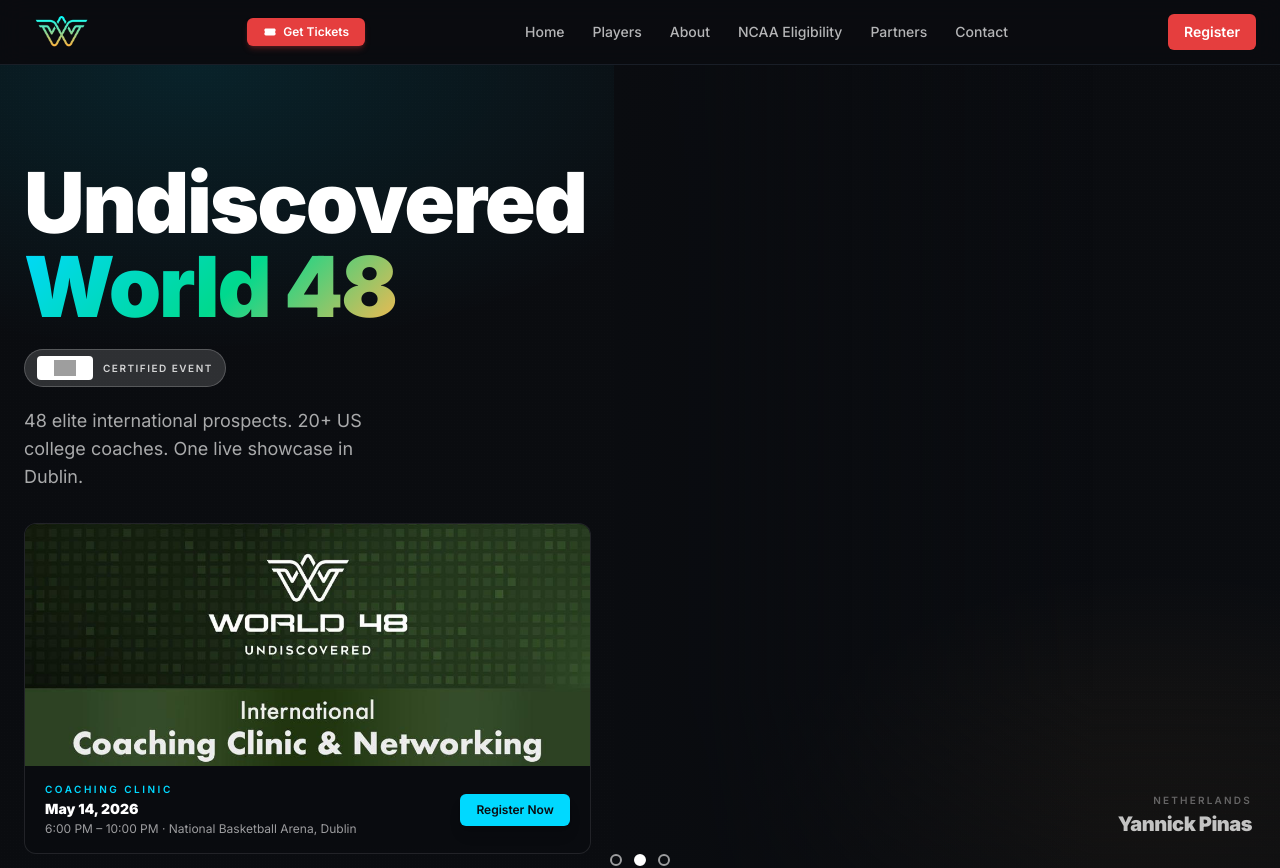
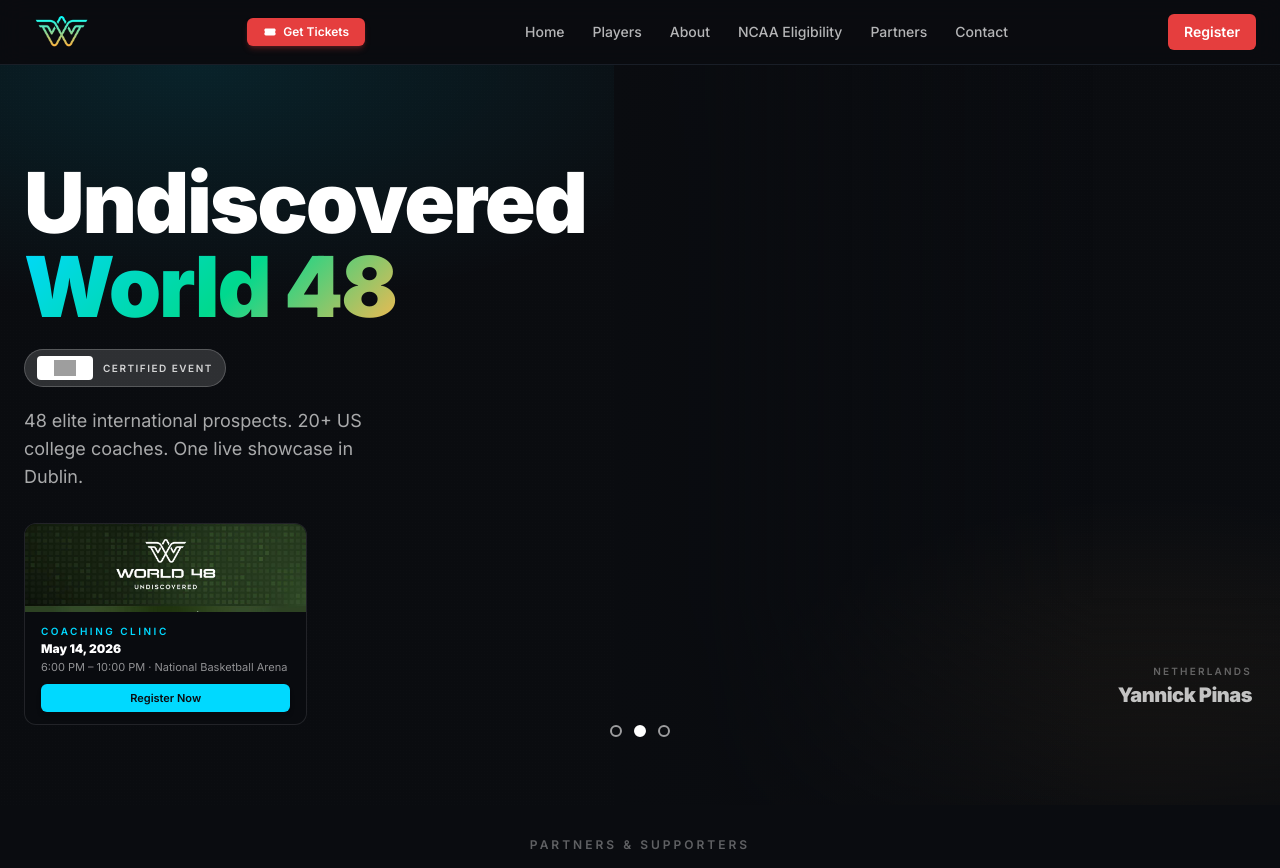
Before and after one commit to markreynolds25/world48-website, a Next.js app: page / in a window 1280 px wide. Shown: the top 868 px of the page. Built offline with nearby package versions, Linux system fonts and the light colour scheme; grey boxes are pictures that could not be loaded.

Commit message:
Coaching clinic card: half width and height, logo+heading only

```diff
--- a/components/CoachingClinicCard.tsx
+++ b/components/CoachingClinicCard.tsx
@@ -7,8 +7,8 @@
       className="mt-8 w-full overflow-hidden rounded-xl border border-white/10"
       style={{ background: "rgba(10,12,16,0.82)", backdropFilter: "blur(12px)" }}
     >
-      {/* ── Flyer image — clipped just above the yellow band (~34% height) ── */}
-      <div className="h-[242px] w-full overflow-hidden">
+      {/* ── Flyer image — top 25% (logo + heading) ── */}
+      <div className="h-[88px] w-full overflow-hidden">
         {/* eslint-disable-next-line @next/next/no-img-element */}
         <img
           src="/partners/coaching-clinic.jpeg"
@@ -17,23 +17,22 @@
         />
       </div>
 
-      {/* ── Info + CTA — flows directly below the cut ── */}
-      <div className="flex items-center justify-between gap-4 px-5 py-4">
+      {/* ── Info + CTA ── */}
+      <div className="flex flex-col gap-2 px-4 py-3">
         <div className="flex flex-col gap-0.5">
           <p className="text-[10px] font-semibold uppercase tracking-[0.25em] text-brand-cyan">
             Coaching Clinic
           </p>
-          <p className="text-sm font-black text-white">May 14, 2026</p>
-          <p className="text-xs text-white/60">
-            6:00 PM – 10:00 PM · National Basketball Arena, Dublin
+          <p className="text-xs font-black text-white">May 14, 2026</p>
+          <p className="text-[11px] text-white/55">
+            6:00 PM – 10:00 PM · National Basketball Arena
           </p>
         </div>
-
         <a
           href={CLINIC_URL}
           target="_blank"
           rel="noreferrer"
-          className="shrink-0 inline-flex items-center justify-center rounded-md bg-brand-cyan px-4 py-2 text-xs font-semibold text-surface-0 shadow-lg transition hover:bg-brand-cyan/85 hover:-translate-y-px"
+          className="inline-flex items-center justify-center rounded-md bg-brand-cyan px-3 py-1.5 text-[11px] font-semibold text-surface-0 shadow-md transition hover:bg-brand-cyan/85 hover:-translate-y-px"
         >
           Register Now
         </a>
--- a/components/HeroSection.tsx
+++ b/components/HeroSection.tsx
@@ -138,9 +138,9 @@
           </div>
         </div>
 
-        {/* ── Coaching clinic card — left column only ──────────────────── */}
+        {/* ── Coaching clinic card — half the left column ──────────────── */}
         <div className="relative z-10 mx-auto w-full max-w-7xl px-6">
-          <div className="w-full md:max-w-[46%]">
+          <div className="w-1/2 md:max-w-[23%]">
             <CoachingClinicCard />
           </div>
         </div>
```
